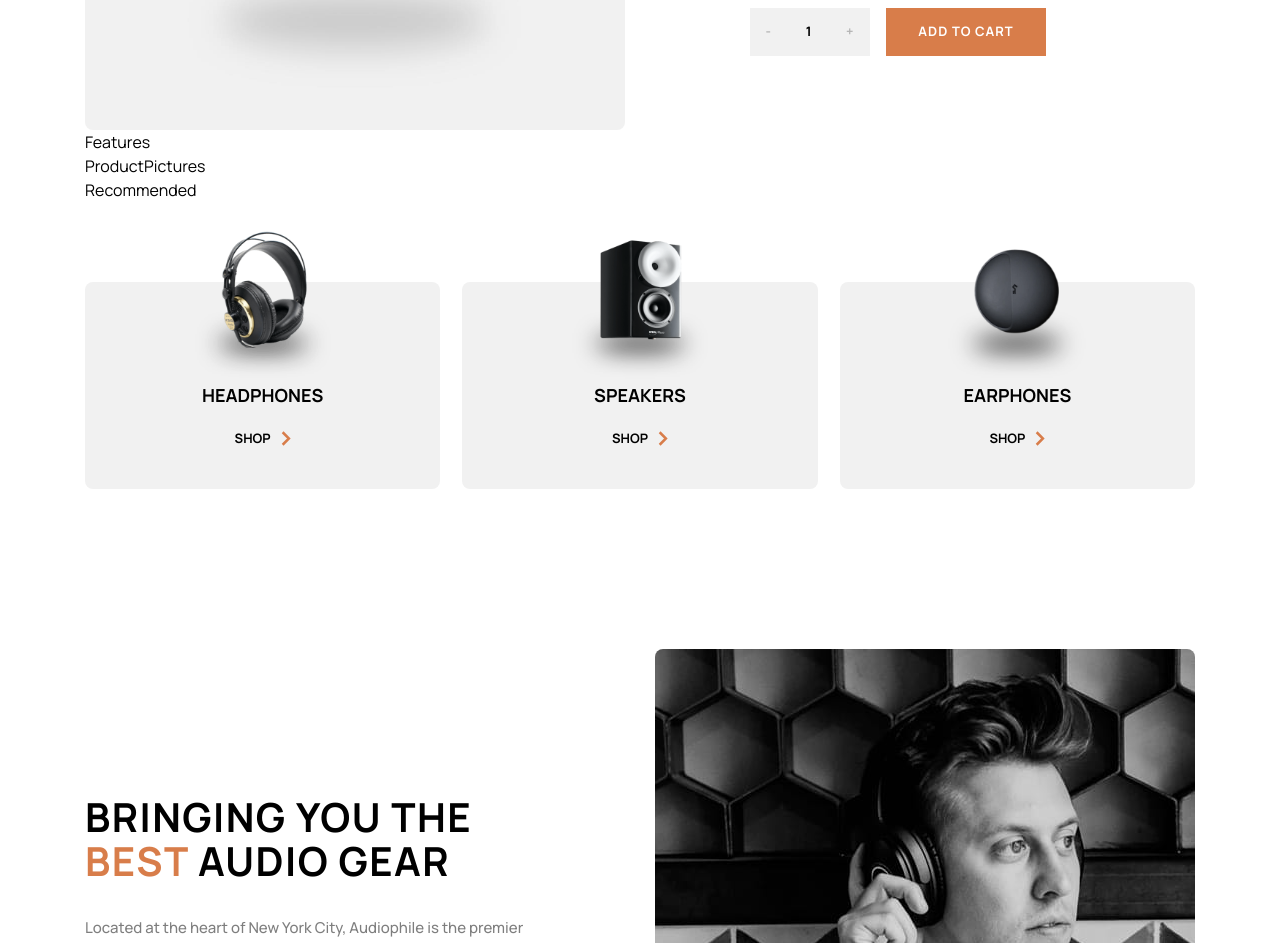
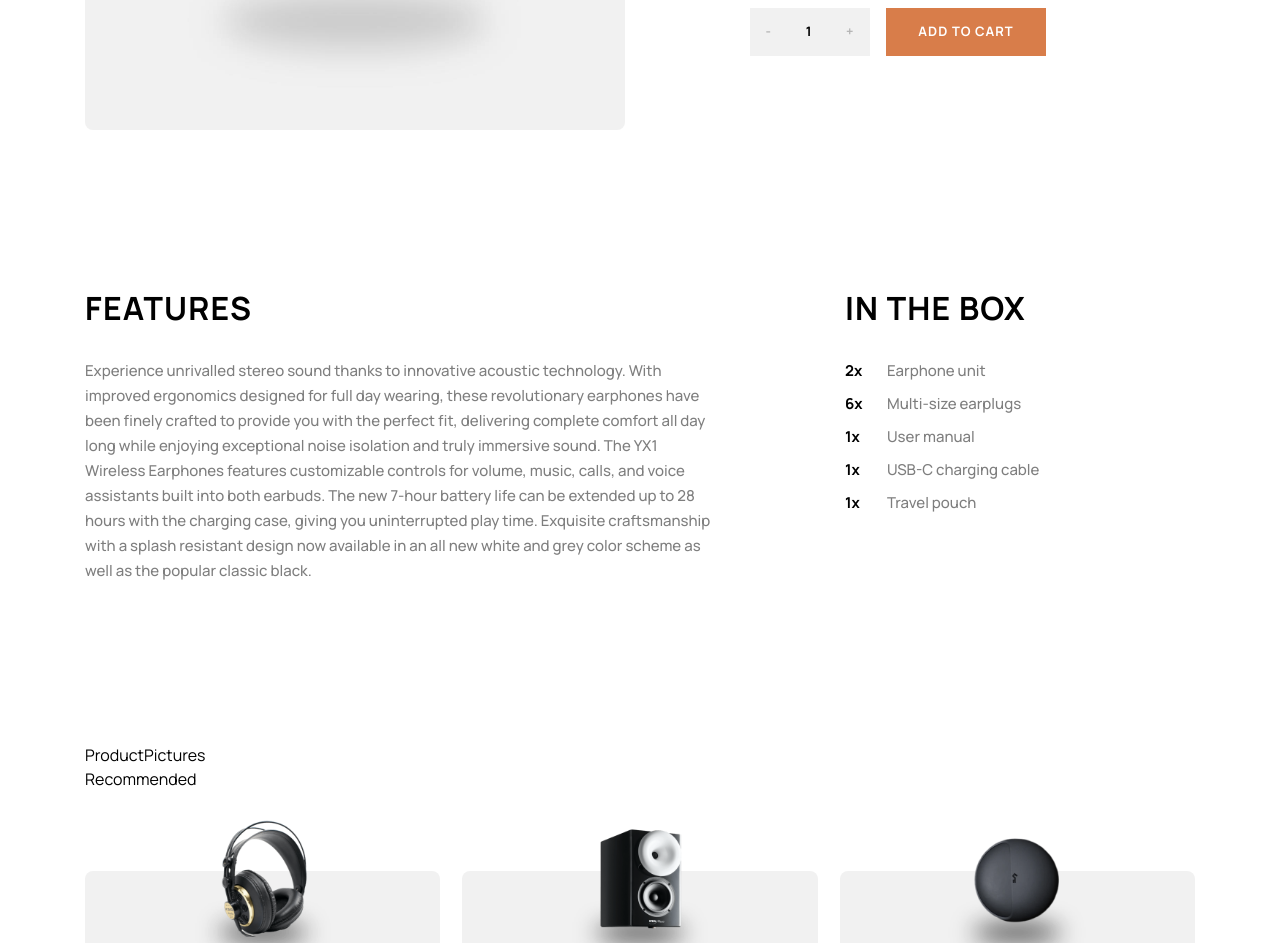
Before and after one commit to thenameiswiiwin/audiophile-ecommerce, a Next.js app: page /earphones/yx1-earphones in a window 1280 px wide. Shown: the part 680-1623 px from the top of the page. Built offline with nearby package versions, Linux system fonts and the light colour scheme.

Commit message:
refactor: typescript stuff

```diff
--- a/components/nav/CartItem.tsx
+++ b/components/nav/CartItem.tsx
@@ -6,22 +6,9 @@ import {
   removeFromCart,
 } from '@/redux/features/cartSlice'
 import { useAppDispatch } from '@/redux/hooks'
+import type { Product } from '@/types'
 
-interface Product {
-  id: string
-  shortName: string
-  price: number
-  quantity: number
-  image: {
-    mobile: string
-  }
-}
-
-interface CartItemProps {
-  product: Product
-}
-
-const CartItem = ({ product }: CartItemProps) => {
+const CartItem = ({ product }: { product: Product }) => {
   const dispatch = useAppDispatch()
 
   return (
--- a/components/product/Features.tsx
+++ b/components/product/Features.tsx
@@ -1,5 +1,37 @@
-const Features = ({ productArray }) => {
-  return <div>Features</div>
+import { nanoid } from 'nanoid'
+
+import type { Product } from '@/types'
+
+const Features = ({ productArray }: { productArray: Product }) => {
+  return (
+    <div className="flex w-full flex-col gap-[88px] py-[88px] md:gap-[120px] md:pb-[153px] md:pt-[120px] lg:flex-row lg:gap-[125px] lg:py-[160px]">
+      <div>
+        <h2 className="pb-[24px] text-[24px] font-bold uppercase leading-[36px] tracking-[0.86px] md:pb-[32px] md:text-[32px] md:tracking-[1.14px]">
+          Features
+        </h2>
+        <p className="max-w-[689px] text-[15px] font-medium leading-[25px] opacity-50 lg:max-w-[635px]">
+          {productArray.features}
+        </p>
+      </div>
+      <div className="flex flex-col md:flex-row lg:flex-col">
+        <h2 className="pb-[24px] text-[24px] font-bold uppercase leading-[36px] tracking-[0.86px] md:flex-1 md:pb-[32px] md:text-[32px] md:tracking-[1.14px] lg:flex-none">
+          In the box
+        </h2>
+        <ul className="flex flex-col gap-[8px] md:flex-1 lg:flex-none">
+          {productArray.includedItems.map((item) => (
+            <li key={nanoid()} className="flex gap-[21px] md:gap-[24px]">
+              <p className="text-orange w-[18px] text-[15px] font-bold leading-[25px]">
+                {item.quantity}x
+              </p>
+              <p className="text-[15px] font-medium leading-[25px] opacity-50">
+                {item.item}
+              </p>
+            </li>
+          ))}
+        </ul>
+      </div>
+    </div>
+  )
 }
 
 export default Features
--- a/components/product/Overview.tsx
+++ b/components/product/Overview.tsx
@@ -1,6 +1,8 @@
+import type { Product } from '@/types'
+
 import AddToCart from '../AddToCard'
 
-const Overview = ({ productArray }) => {
+const Overview = ({ productArray }: { productArray: Product }) => {
   return (
     <div className="flex w-full flex-col gap-[40px] md:flex-row md:items-center md:gap-[69px] lg:gap-[124.5px]">
       <div className="w-full">
--- a/components/product/Product.tsx
+++ b/components/product/Product.tsx
@@ -17,6 +17,9 @@ const Product = () => {
   const productPath = splitPathname[2]
   const productArray = products.find((product) => product.slug === productPath)
 
+  if (!productArray) {
+    return <div>Product not found</div>
+  }
   return (
     <div>
       <GoBack />
--- a/data/index.ts
+++ b/data/index.ts
@@ -1,4 +1,6 @@
-export const products = [
+import type { Product } from '@/types'
+
+export const products: Product[] = [
   {
     id: 1,
     slug: 'yx1-earphones',
--- /dev/null
+++ b/types/index.ts
@@ -0,0 +1,53 @@
+export interface Product {
+  id: number
+  slug: string
+  name: string
+  shortName: string
+  image: {
+    mobile: string
+    tablet: string
+    desktop: string
+  }
+  cartImage: string
+  category: string
+  categoryImage: {
+    mobile: string
+    tablet: string
+    desktop: string
+  }
+  new: boolean
+  price: number
+  quantity: number
+  description: string
+  features: string
+  includedItems: {
+    quantity: number
+    item: string
+  }[]
+  gallery: {
+    first: {
+      mobile: string
+      tablet: string
+      desktop: string
+    }
+    second: {
+      mobile: string
+      tablet: string
+      desktop: string
+    }
+    third: {
+      mobile: string
+      tablet: string
+      desktop: string
+    }
+  }
+  others: {
+    slug: string
+    name: string
+    image: {
+      mobile: string
+      tablet: string
+      desktop: string
+    }
+  }[]
+}
```
